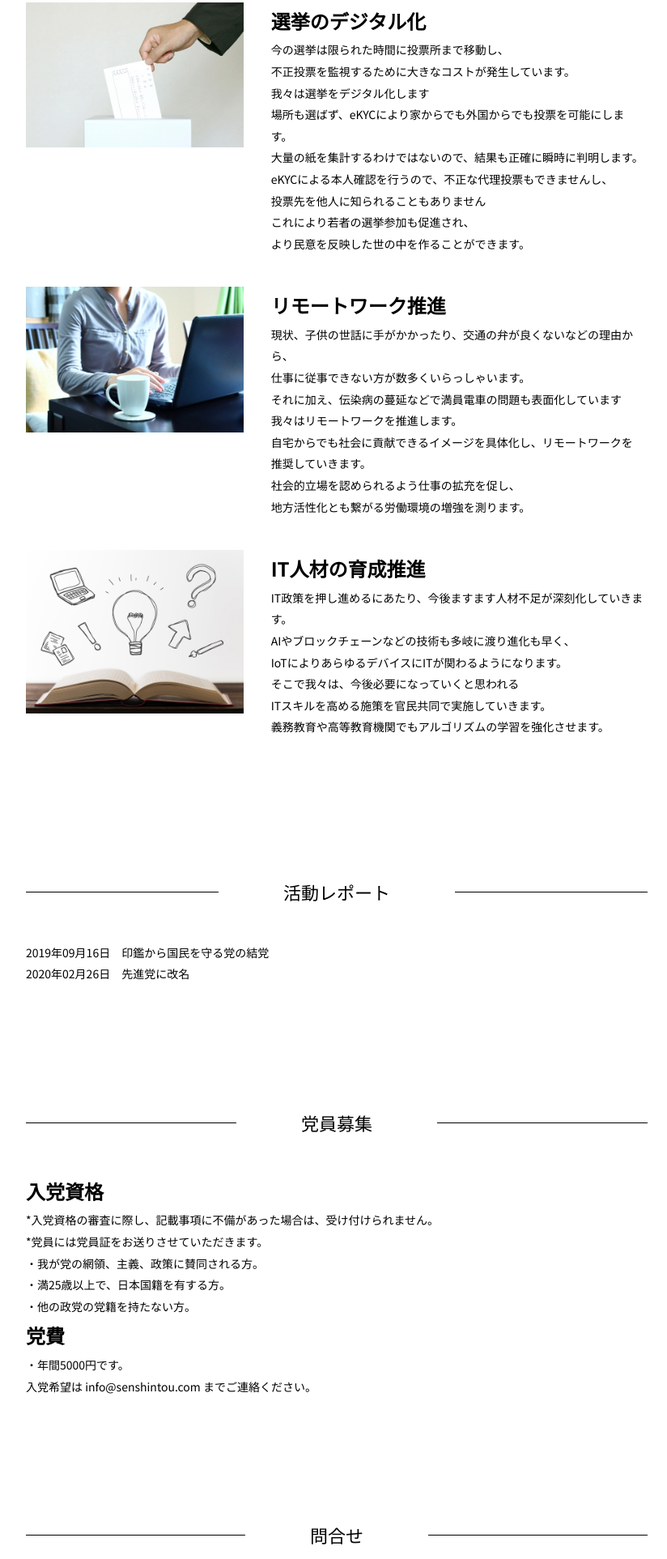
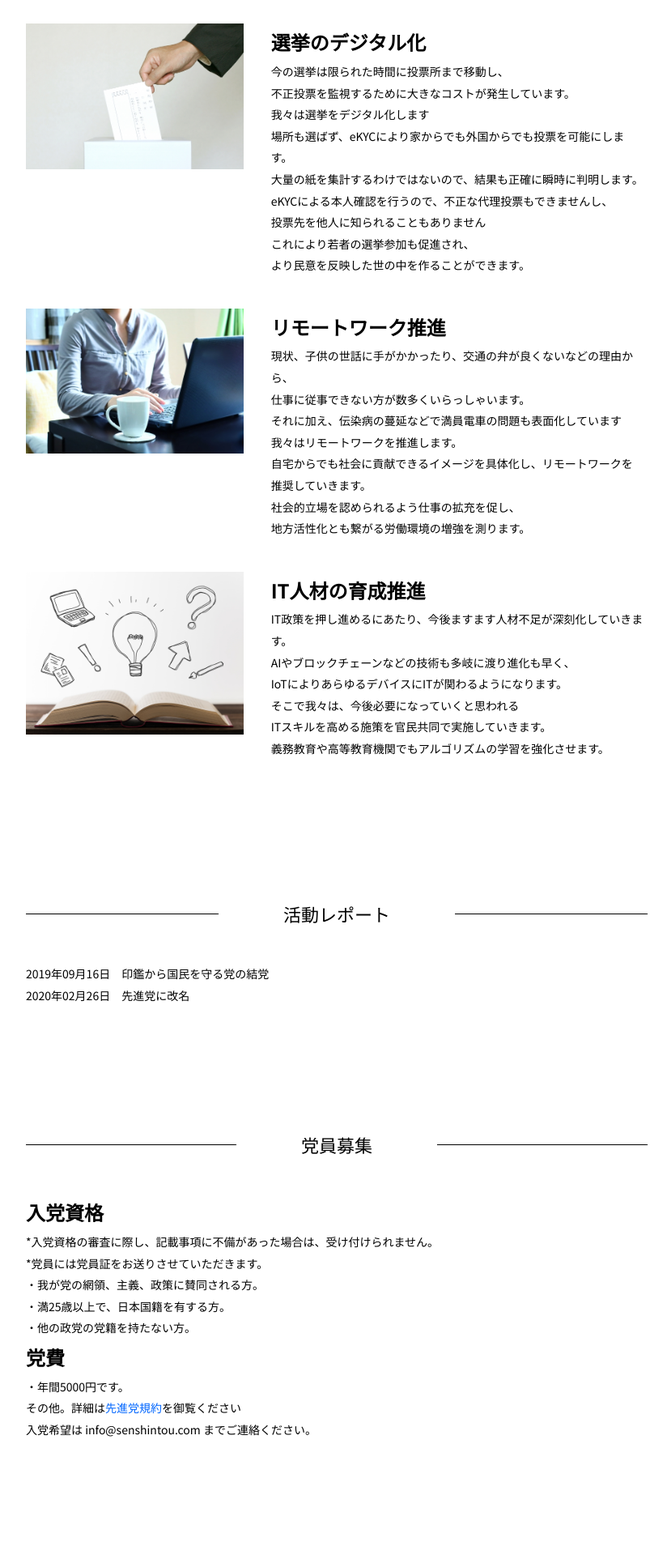
Before and after one commit to senshintou/web-site, a plain HTML site: page docs/index.html in a window 1280 px wide. Shown: the part 1913-3838 px from the top of the page at 81% size, without its empty margins (224-1048 px from the left). Drawn offline with nearby package versions, Linux system fonts and the light colour scheme.

Commit message:
add link to git

```diff
--- a/docs/index.html
+++ b/docs/index.html
@@ -68,6 +68,7 @@
 		<h2><span>政策情報</span></h2>
 	</header>
 	<div class="innerS">
+		以下は我々の政策の一部です。詳細は<a href= "https://github.com/senshintou/Policy" >先進党政策一覧</a>を御覧ください
 		<ul id="gallery1" class="col2">
 			<li><img src="images/photo01.jpg" width="426" height="418" alt=""></li>
 			<li>
@@ -154,6 +155,7 @@
 		<p>・他の政党の党籍を持たない方。<br></p>
 		<p class="impact">党費</p>
 		<p>・年間5000円です。</p>
+		<p>その他。詳細は<a href= "https://github.com/senshintou/Terms" >先進党規約</a>を御覧ください</p>
 		<p>入党希望は info@senshintou.com までご連絡ください。</p>
 	</div>
 </section>
```
Also changed, not shown: README.md.
